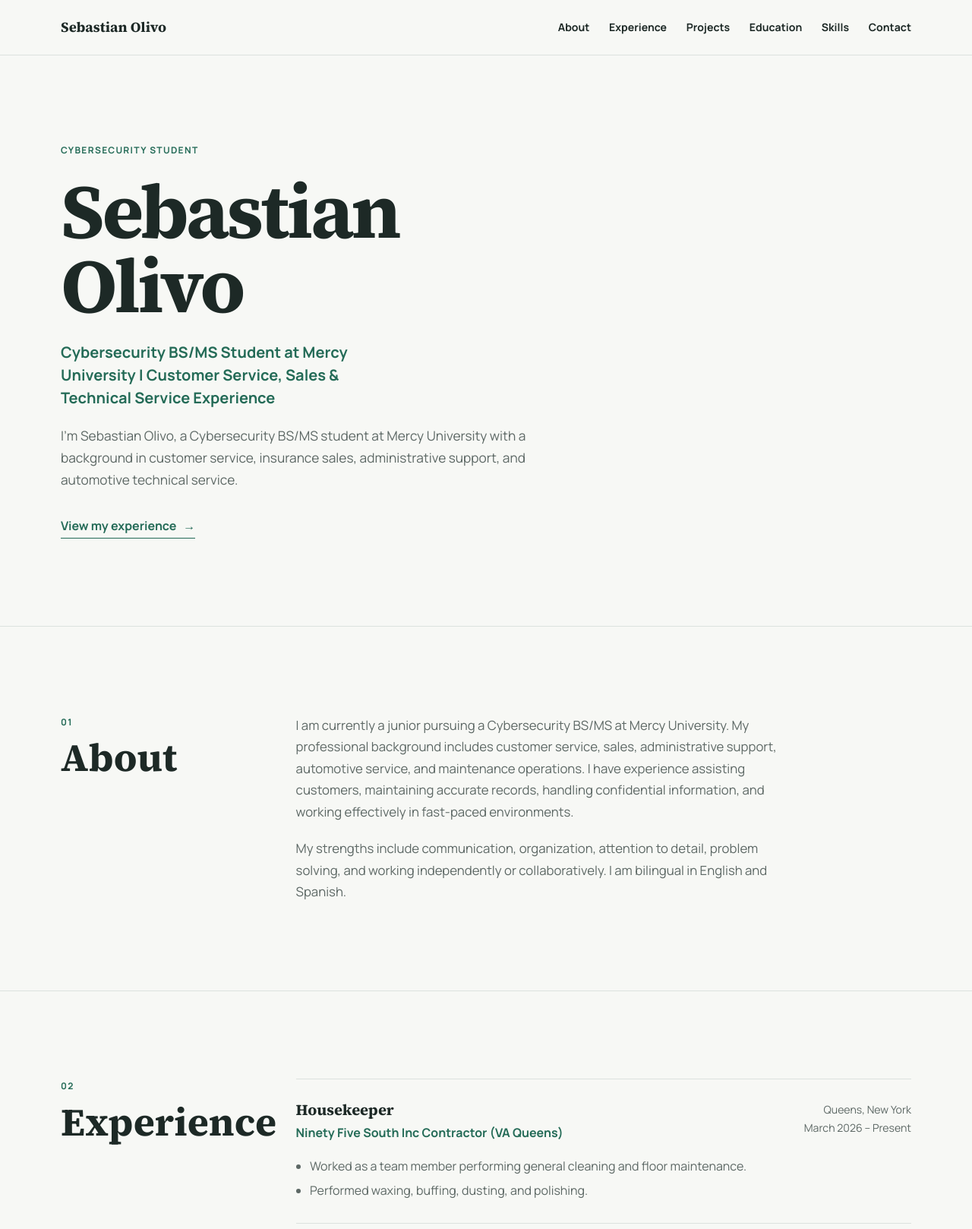
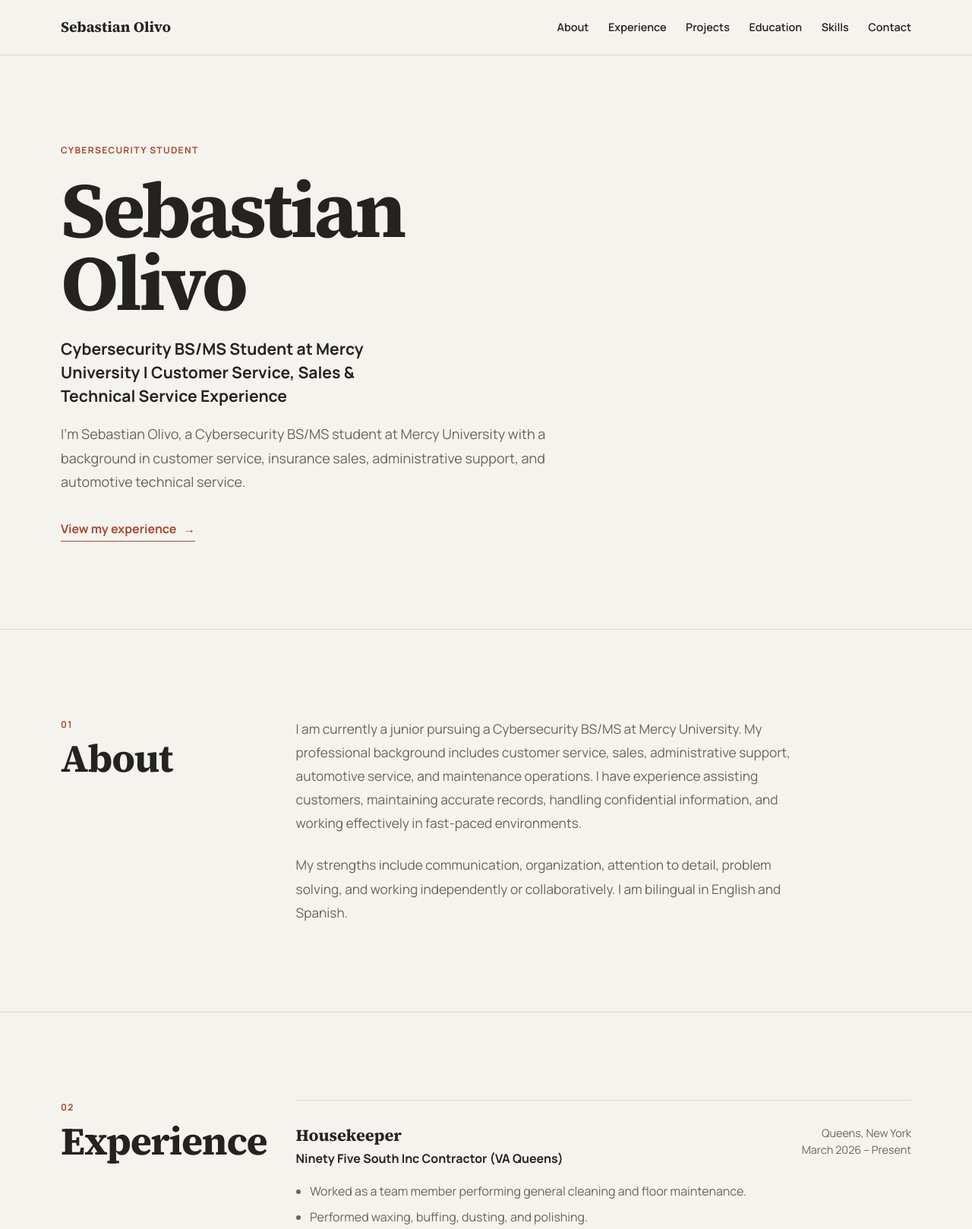
Before and after one commit to sebastianolivo1-cyber/sebastianolivo1-cyber.github.io, a plain HTML site: page index.html in a window 1280 px wide. Shown: the top 1618 px of the page at 76% size. Drawn offline with Linux system fonts and the light colour scheme.

Commit message:
Polish the design

```diff
--- a/style.css
+++ b/style.css
@@ -1,15 +1,15 @@
 :root {
-  --color-background: #f7f8f5;
+  --color-background: #f5f3ee;
   --color-surface: #ffffff;
-  --color-text: #1d2926;
-  --color-muted: #5d6865;
-  --color-line: #dce2de;
-  --color-accent: #246b57;
-  --color-accent-soft: #e8f0ec;
+  --color-text: #242321;
+  --color-muted: #68645e;
+  --color-line: #ddd8cf;
+  --color-accent: #a64b32;
+  --color-accent-soft: #f1e7df;
   --font-sans: "Manrope", sans-serif;
   --font-serif: "Source Serif 4", serif;
   --container-width: 1120px;
-  --section-space: clamp(4.5rem, 9vw, 7.5rem);
+  --section-space: clamp(5rem, 9vw, 8rem);
   --content-width: 65ch;
 }
 
@@ -28,7 +28,7 @@ body {
   color: var(--color-text);
   font-family: var(--font-sans);
   font-size: 1rem;
-  line-height: 1.7;
+  line-height: 1.65;
   -webkit-font-smoothing: antialiased;
 }
 
@@ -36,6 +36,7 @@ a {
   color: inherit;
   text-decoration-thickness: 1px;
   text-underline-offset: 0.2em;
+  transition: color 160ms ease, border-color 160ms ease, background-color 160ms ease;
 }
 
 a:hover {
@@ -43,7 +44,7 @@ a:hover {
 }
 
 :focus-visible {
-  outline: 3px solid #e7a93b;
+  outline: 3px solid var(--color-accent);
   outline-offset: 4px;
 }
 
@@ -84,7 +85,7 @@ a:hover {
   top: 0;
   z-index: 50;
   border-bottom: 1px solid var(--color-line);
-  background: rgba(247, 248, 245, 0.96);
+  background: rgba(245, 243, 238, 0.96);
 }
 
 .nav {
@@ -97,7 +98,7 @@ a:hover {
 
 .nav-brand {
   font-family: var(--font-serif);
-  font-size: 1.15rem;
+  font-size: 1.2rem;
   font-weight: 700;
   text-decoration: none;
 }
@@ -109,9 +110,28 @@ a:hover {
 }
 
 .nav-links a {
-  font-size: 0.88rem;
-  font-weight: 700;
+  position: relative;
+  font-size: 0.9rem;
+  font-weight: 600;
   text-decoration: none;
+}
+
+.nav-links a::after {
+  content: "";
+  position: absolute;
+  right: 0;
+  bottom: -0.35rem;
+  left: 0;
+  height: 2px;
+  background: var(--color-accent);
+  transform: scaleX(0);
+  transform-origin: center;
+  transition: transform 160ms ease;
+}
+
+.nav-links a:hover::after,
+.nav-links a:focus-visible::after {
+  transform: scaleX(1);
 }
 
 .nav-toggle {
@@ -119,9 +139,15 @@ a:hover {
   width: 2.75rem;
   height: 2.75rem;
   border: 1px solid var(--color-line);
-  border-radius: 0.25rem;
+  border-radius: 0.5rem;
   background: transparent;
   cursor: pointer;
+  transition: border-color 160ms ease, background-color 160ms ease;
+}
+
+.nav-toggle:hover {
+  border-color: var(--color-accent);
+  background: var(--color-surface);
 }
 
 .nav-toggle-bar {
@@ -133,7 +159,7 @@ a:hover {
 }
 
 .intro {
-  min-height: 38rem;
+  min-height: 36rem;
   display: flex;
   align-items: center;
   border-bottom: 1px solid var(--color-line);
@@ -165,25 +191,26 @@ a:hover {
   max-width: 10ch;
   margin: 0;
   font-family: var(--font-serif);
-  font-size: clamp(3.25rem, 8vw, 6.25rem);
-  line-height: 0.98;
-  letter-spacing: -0.035em;
+  font-size: clamp(3.75rem, 8vw, 6.5rem);
+  line-height: 0.94;
+  letter-spacing: -0.04em;
 }
 
 .headline {
   max-width: 32ch;
   margin: 1.5rem 0 0;
-  color: var(--color-accent);
-  font-size: clamp(1.05rem, 2vw, 1.25rem);
+  color: var(--color-text);
+  font-size: clamp(1.1rem, 2vw, 1.32rem);
   font-weight: 700;
-  line-height: 1.5;
+  line-height: 1.45;
 }
 
 .intro-copy {
   max-width: var(--content-width);
   margin: 1.25rem 0 2rem;
   color: var(--color-muted);
-  font-size: 1.08rem;
+  font-size: 1.125rem;
+  line-height: 1.75;
 }
 
 .text-link {
@@ -195,6 +222,10 @@ a:hover {
   text-decoration: none;
   border-bottom: 1px solid var(--color-accent);
   padding-bottom: 0.15rem;
+}
+
+.text-link:hover {
+  gap: 0.75rem;
 }
 
 .section {
@@ -224,8 +255,9 @@ a:hover {
 .section-heading h2 {
   margin: 0;
   font-family: var(--font-serif);
-  font-size: clamp(2.25rem, 4vw, 3.25rem);
-  line-height: 1.1;
+  font-size: clamp(2.5rem, 4vw, 3.5rem);
+  line-height: 1.05;
+  letter-spacing: -0.025em;
 }
 
 .section-content {
@@ -235,7 +267,8 @@ a:hover {
 .prose {
   max-width: var(--content-width);
   color: var(--color-muted);
-  font-size: 1.05rem;
+  font-size: 1.08rem;
+  line-height: 1.8;
 }
 
 .prose p {
@@ -243,7 +276,7 @@ a:hover {
 }
 
 .prose p + p {
-  margin-top: 1.25rem;
+  margin-top: 1.5rem;
 }
 
 .experience-list {
@@ -251,7 +284,7 @@ a:hover {
 }
 
 .experience-item {
-  padding: 1.75rem 0;
+  padding: 2rem 0;
   border-bottom: 1px solid var(--color-line);
 }
 
@@ -272,11 +305,11 @@ a:hover {
 }
 
 .experience-header h3 {
-  font-size: 1.25rem;
+  font-size: 1.35rem;
 }
 
 .organization {
-  color: var(--color-accent);
+  color: var(--color-text);
   font-weight: 700;
 }
 
@@ -288,7 +321,8 @@ a:hover {
 
 .experience-meta {
   color: var(--color-muted);
-  font-size: 0.88rem;
+  font-size: 0.9rem;
+  line-height: 1.5;
   text-align: right;
 }
 
@@ -304,15 +338,19 @@ a:hover {
 }
 
 .experience-item li + li {
-  margin-top: 0.35rem;
+  margin-top: 0.5rem;
 }
 
 .project-card {
   max-width: 760px;
   padding: clamp(1.5rem, 4vw, 2.5rem);
   border: 1px solid var(--color-line);
-  border-left: 4px solid var(--color-accent);
+  border-radius: 0.75rem;
   background: var(--color-surface);
+}
+
+.project-card h3 {
+  font-size: 1.75rem;
 }
 
 .placeholder-label {
@@ -367,12 +405,13 @@ a:hover {
 .education-item,
 .recognition {
   border: 1px solid var(--color-line);
+  border-radius: 0.75rem;
   background: var(--color-surface);
   padding: 1.5rem;
 }
 
 .education-item h3 {
-  font-size: 1.15rem;
+  font-size: 1.2rem;
 }
 
 .education-item p {
@@ -381,14 +420,13 @@ a:hover {
 }
 
 .education-item .organization {
-  color: var(--color-accent);
+  color: var(--color-text);
   font-size: 1rem;
 }
 
 .recognition {
   grid-column: 1 / -1;
-  background: var(--color-accent-soft);
-  border-color: #cadbd3;
+  background: var(--color-surface);
 }
 
 .recognition p {
@@ -412,8 +450,14 @@ a:hover {
 .skill-group {
   min-height: 14rem;
   padding: 1.5rem;
-  border-top: 3px solid var(--color-accent);
+  border: 1px solid var(--color-line);
+  border-radius: 0.75rem;
   background: var(--color-surface);
+}
+
+.skill-group h3 {
+  margin-bottom: 1rem;
+  font-size: 1.2rem;
 }
 
 .skill-group h3 {
@@ -443,6 +487,7 @@ a:hover {
   min-width: 0;
   padding: 1.25rem;
   border: 1px solid var(--color-line);
+  border-radius: 0.75rem;
   background: var(--color-surface);
   overflow-wrap: anywhere;
   text-decoration: none;
```
Also changed, not shown: index.html (+3 -1 lines), 1 other file.
